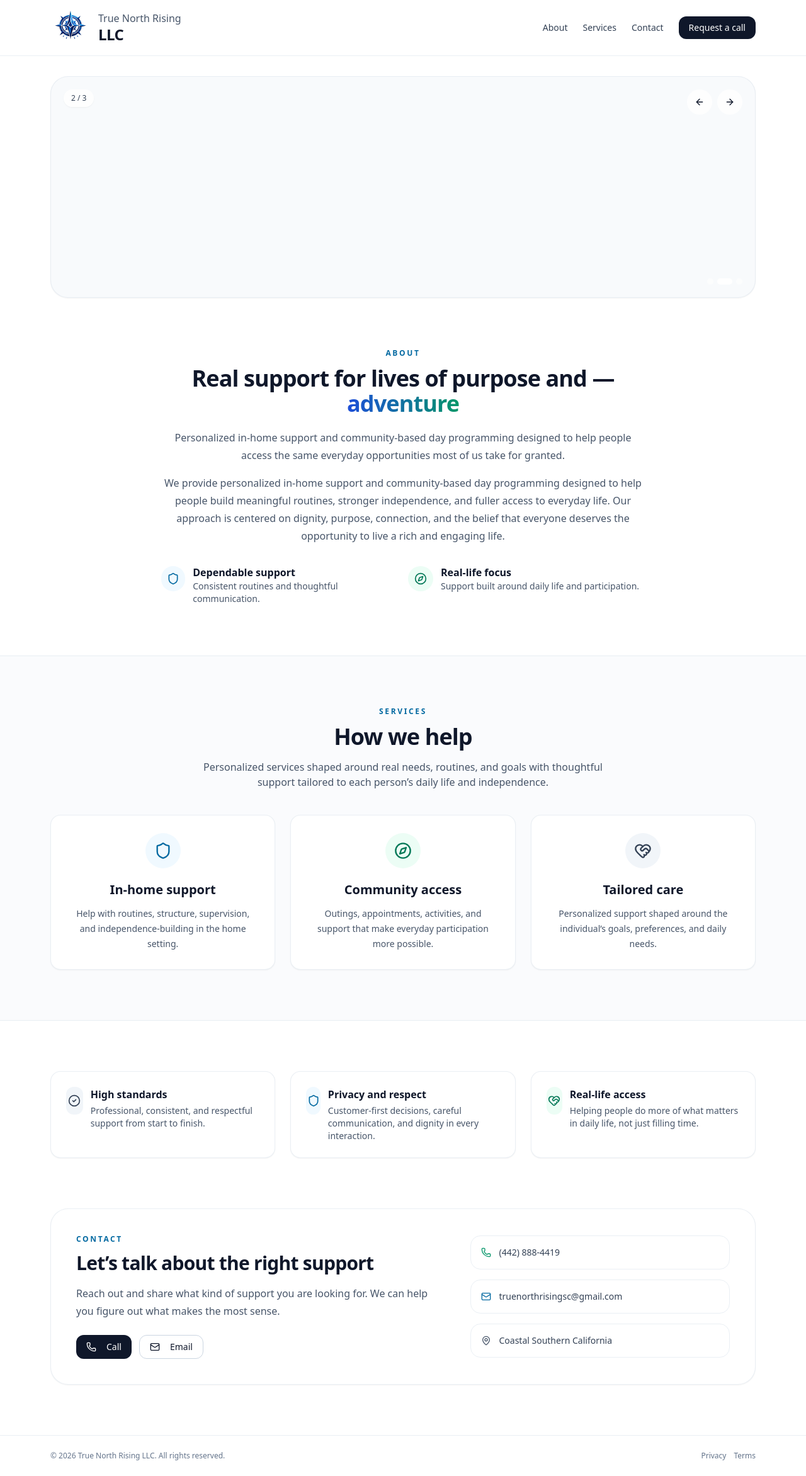
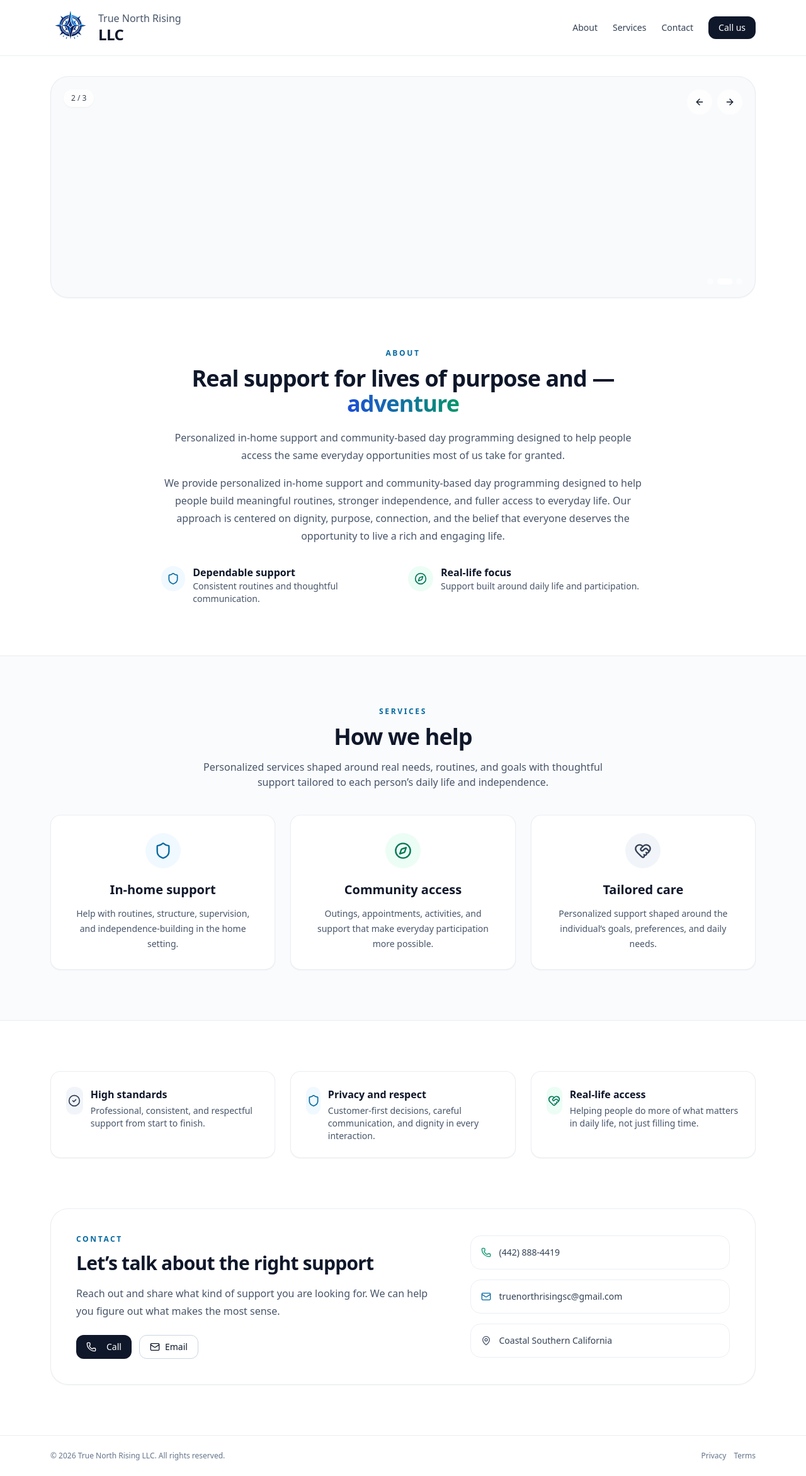
Before and after one commit to RCHERD07/true-north-rising, a React (Vite) app: page / in a window 1280 px wide. Shown: the whole page at 63% size. Built offline with nearby package versions, Linux system fonts and the light colour scheme.

Commit message:
Hooked up email button at the bottom of the page

```diff
--- a/src/TrueNorthLanding.tsx
+++ b/src/TrueNorthLanding.tsx
@@ -285,6 +285,8 @@
 
   const businessPhoneDisplay = "(442) 888-4419";
   const businessPhoneHref = "tel:+14428884419";
+  const businessEmail = "truenorthrisingsc@gmail.com";
+  const businessEmailHref = "mailto:truenorthrisingsc@gmail.com?subject=True%20North%20Rising%20Inquiry";
 
   const handleCallClick = () => {
     if (window.matchMedia("(max-width: 767px)").matches) {
@@ -321,7 +323,7 @@
                   Contact
                 </a>
                 <Button className="rounded-xl bg-slate-900 text-white hover:bg-slate-800" onClick={handleCallClick}>
-                  Request a call
+                  Call us
                 </Button>
               </div>
 
@@ -541,10 +543,13 @@
                       <Phone className="mr-2 h-4 w-4" />
                       Call
                     </Button>
-                    <Button variant="outline" className="rounded-xl border-slate-300">
+                    <a
+                      href={businessEmailHref}
+                      className="inline-flex items-center justify-center rounded-xl border border-slate-300 bg-white px-4 py-2 text-sm font-medium text-slate-900 transition hover:bg-slate-50"
+                    >
                       <Mail className="mr-2 h-4 w-4" />
                       Email
-                    </Button>
+                    </a>
                   </div>
                 </div>
 
```
